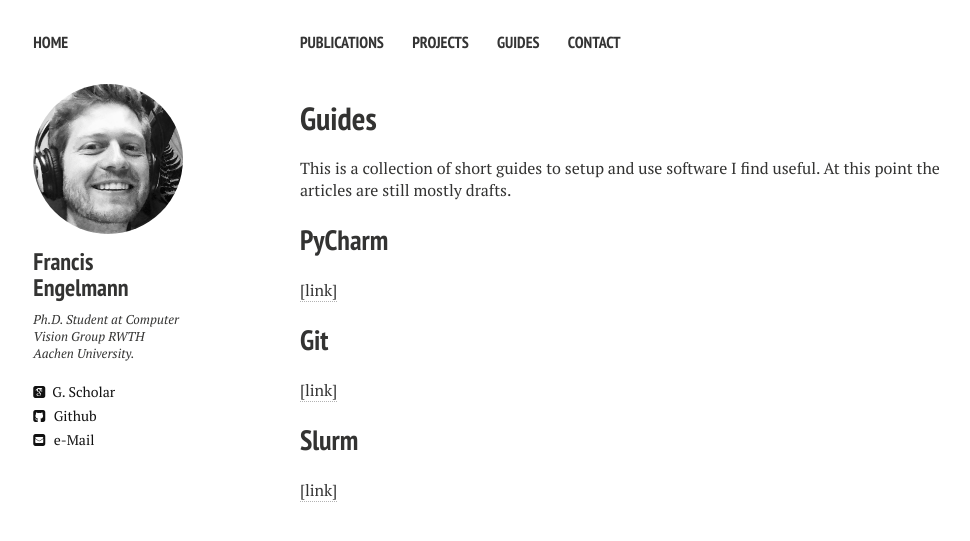
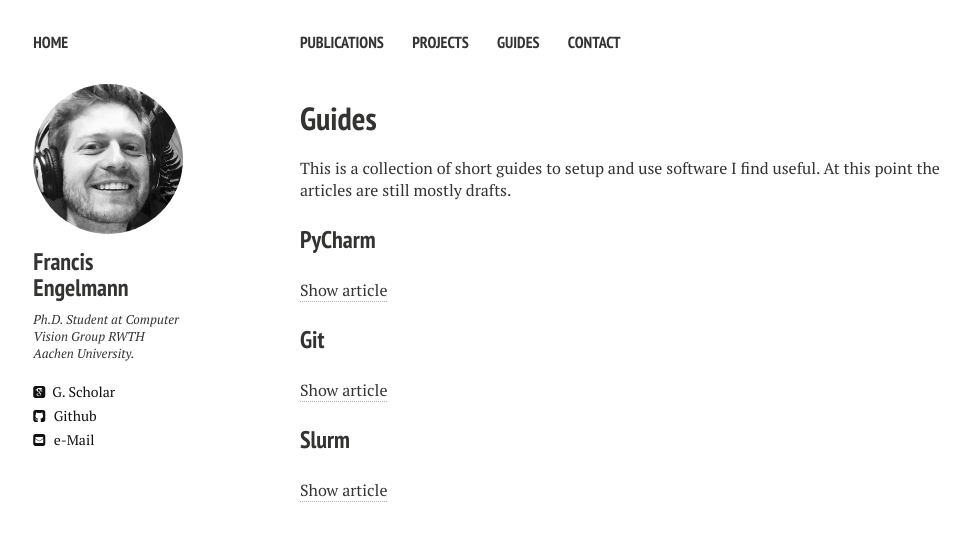
Before and after one commit to francisengelmann/francisengelmann.github.io, a Jekyll site: the page built from guides/overview.md, in a window 1280 px wide. Shown: the top 541 px of the page, without its empty margins (20-990 px from the left). Built offline with Jekyll 4.4.1, drawn with Linux system fonts in a browser that asks for light colours; nearby versions of some CDN libraries.

Commit message:
small changes

```diff
--- a/guides/overview.md
+++ b/guides/overview.md
@@ -9,12 +9,11 @@ comments: false
 This is a collection of short guides to setup and use software I find useful.
 At this point the articles are still mostly drafts.
 
-## PyCharm
-[[link]]({{ site.url }}/guides/pycharm/)
+### PyCharm
+[Show article]({{ site.url }}/guides/pycharm/)
 
-## Git
-[[link]]({{ site.url }}/guides/git/)
+### Git
+[Show article]({{ site.url }}/guides/git/)
 
-## Slurm
-
-[[link]]({{ site.url }}/guides/slurm/)
+### Slurm
+[Show article]({{ site.url }}/guides/slurm/)
```
